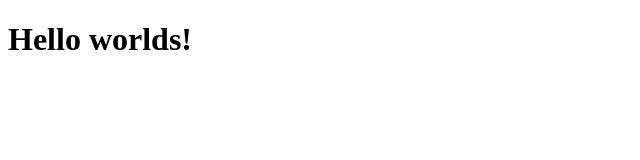
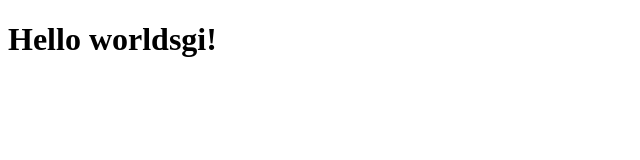
Before and after one commit to Onnionboy/project1, a plain HTML site: page index.html in a window 1280 px wide. Shown: the full height of the page, 0-640 px from the left. Drawn offline with Linux system fonts and the light colour scheme.

```diff
--- a/index.html
+++ b/index.html
@@ -6,7 +6,7 @@
     <meta name="viewport" content="width=device-width, initial-scale=1.0">
     <title>Git test</title>
 </head>
-    <h1>Hello worlds!</h1>
+    <h1>Hello worldsgi!</h1>
 <body>
 
 </body>
```
Also changed, not shown: script.js (added).
